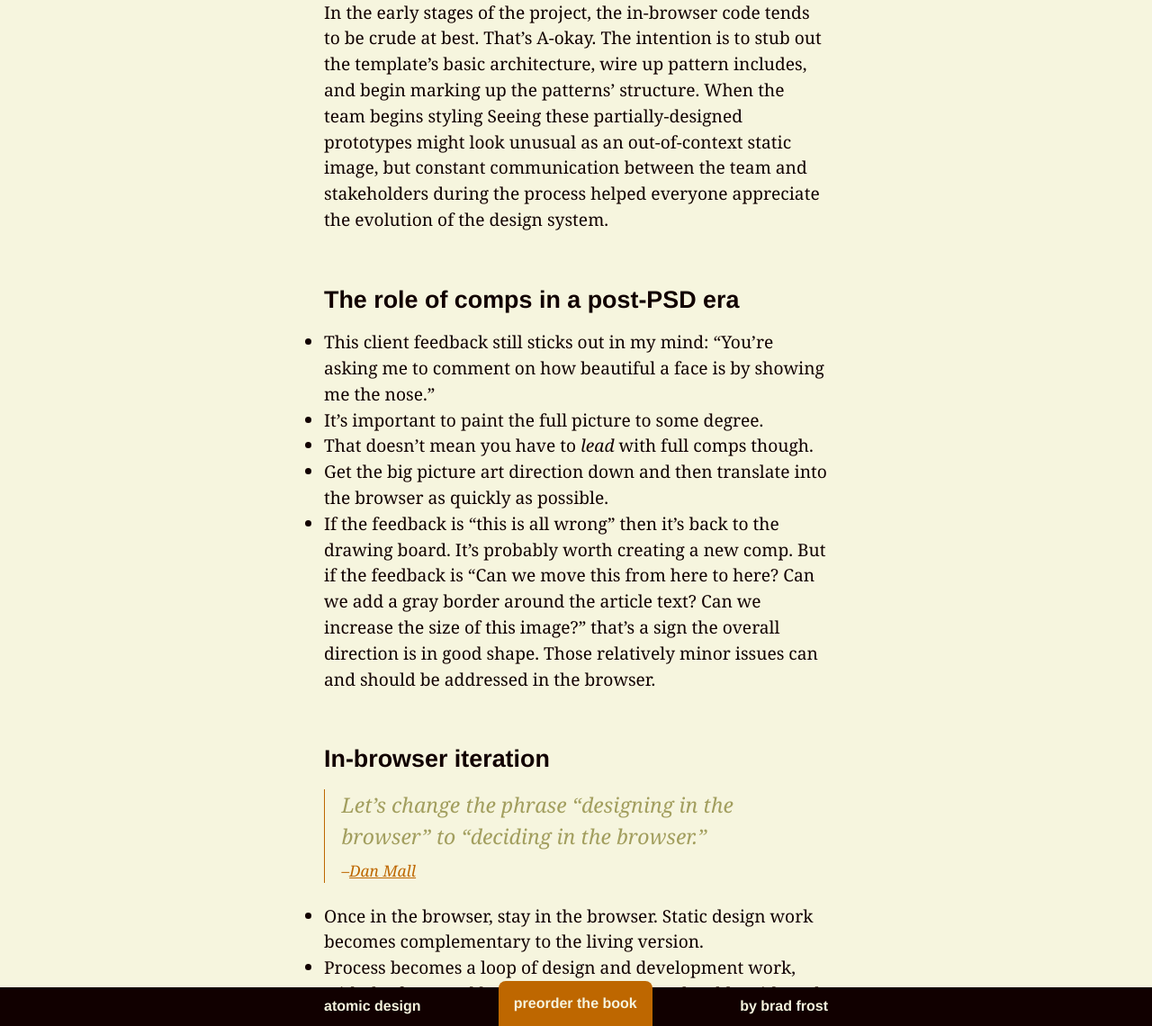
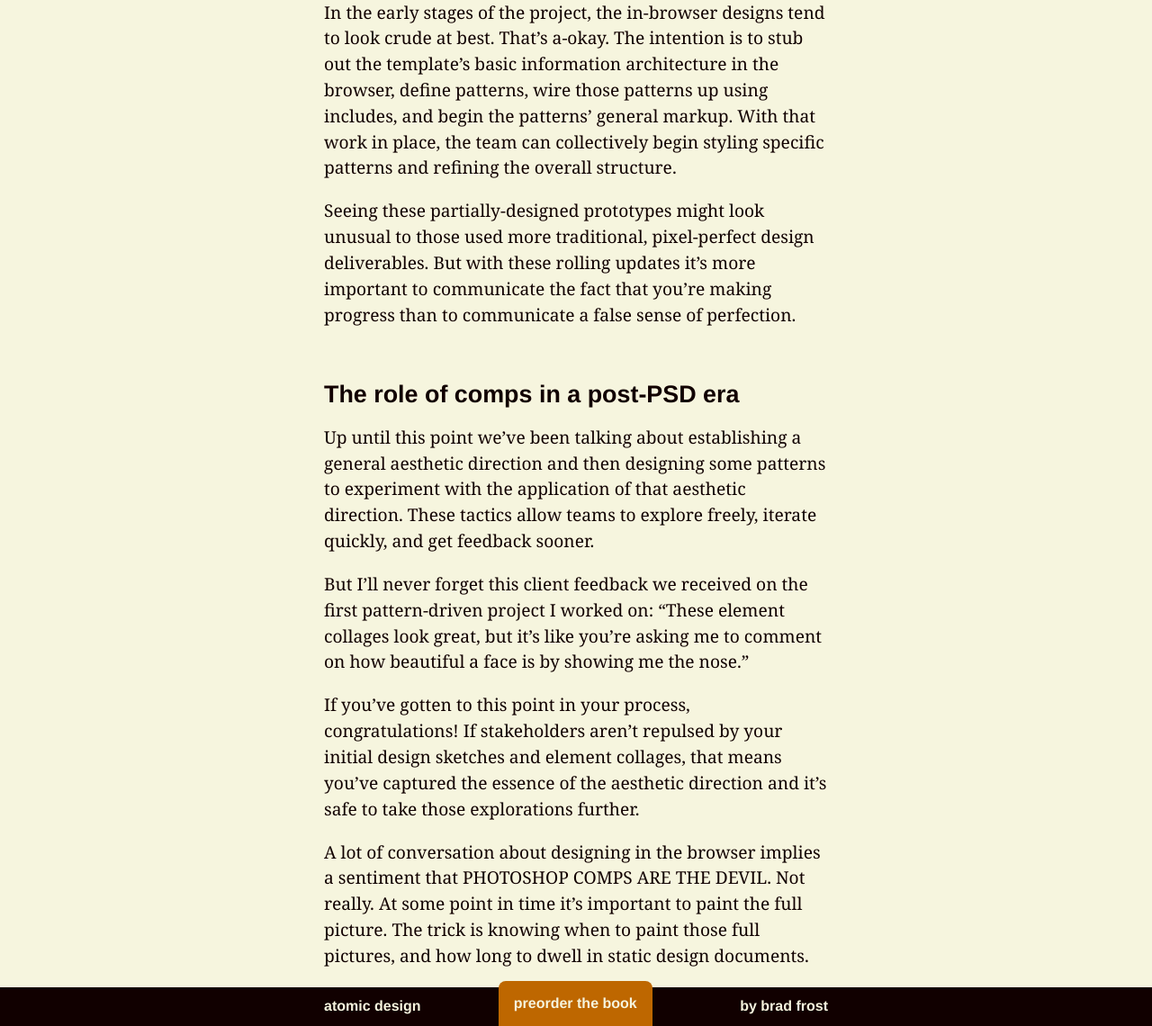
Before and after one commit to bradfrost/atomic-design, a Jekyll site: the page built from chapter-4.md, in a window 1280 px wide and 1400 px high, scrolled down 54097 px. Shown: the part 260-1400 px from the top of the window at 90% size. Built offline with Jekyll 4.4.1, drawn with Linux system fonts in a browser that asks for light colours.

Commit message:
Chapter 4 draft

```diff
--- a/chapter-4.md
+++ b/chapter-4.md
@@ -446,14 +446,24 @@ This allowed us to view the header within the context of the rest of the pages,
 
 {% include figure.html src="../images/content/techcrunch-incomplete-template.png" caption="In a more iterative process, there will be instances where some patterns are further developed than others. Seeing a partially-done page might look unusual out of context, but communication between the team and stakeholders should alleviate confusion." %}
 
-In the early stages of the project, the in-browser code tends to be crude at best. That's A-okay. The intention is to stub out the template's basic architecture, wire up pattern includes, and begin marking up the patterns' structure. When the team begins styling  Seeing these partially-designed prototypes might look unusual as an out-of-context static image, but constant communication between the team and stakeholders during the process helped everyone appreciate the evolution of the design system.
+In the early stages of the project, the in-browser designs tend to look crude at best. That's a-okay. The intention is to stub out the template's basic information architecture in the browser, define patterns, wire those patterns up using includes, and begin the patterns' general markup. With that work in place, the team can collectively begin styling specific patterns and refining the overall structure.
+
+Seeing these partially-designed prototypes might look unusual to those used more traditional, pixel-perfect design deliverables. But with these rolling updates it's more important to communicate the fact that you're making progress than to communicate a false sense of perfection.
 
 ### The role of comps in a post-PSD era
-- This client feedback still sticks out in my mind: "You're asking me to comment on how beautiful a face is by showing me the nose."
-- It's important to paint the full picture to some degree.
-- That doesn't mean you have to _lead_ with full comps though.
-- Get the big picture art direction down and then translate into the browser as quickly as possible.
-- If the feedback is "this is all wrong" then it's back to the drawing board. It's probably worth creating a new comp. But if the feedback is "Can we move this from here to here? Can we add a gray border around the article text? Can we increase the size of this image?" that's a sign the overall direction is in good shape. Those relatively minor issues can and should be addressed in the browser.
+Up until this point we've been talking about establishing a general aesthetic direction and then designing some patterns to experiment with the application of that aesthetic direction. These tactics allow teams to explore freely, iterate quickly, and get feedback sooner.
+
+But I'll never forget this client feedback we received on the first pattern-driven project I worked on: "These element collages look great, but it's like you're asking me to comment on how beautiful a face is by showing me the nose."
+
+If you've gotten to this point in your process, congratulations! If stakeholders aren't repulsed by your initial design sketches and element collages, that means you've captured the essence of the aesthetic direction and it's safe to take those explorations further.
+
+A lot of conversation about designing in the browser implies a sentiment that PHOTOSHOP COMPS ARE THE DEVIL. Not really. At some point in time it's important to paint the full picture. The trick is knowing when to paint those full pictures, and how long to dwell in static design documents.
+
+Full comps are still very useful for demonstrating a coherent picture.
+
+Get the big picture art direction down and then translate into the browser as quickly as possible.
+
+If the feedback is "this is all wrong" then it's back to the drawing board. It's probably worth creating a new comp. But if the feedback is "Can we move this from here to here? Can we add a gray border around the article text? Can we increase the size of this image?" that's a sign the overall direction is in good shape. Those relatively minor issues can and should be addressed in the browser.
 
 ### In-browser iteration
 > Let’s change the phrase “designing in the browser” to “deciding in the browser.” <cite>[Dan Mall](https://the-pastry-box-project.net/dan-mall/2012-september-12)</cite>
```
Also changed, not shown: 2 other files.
